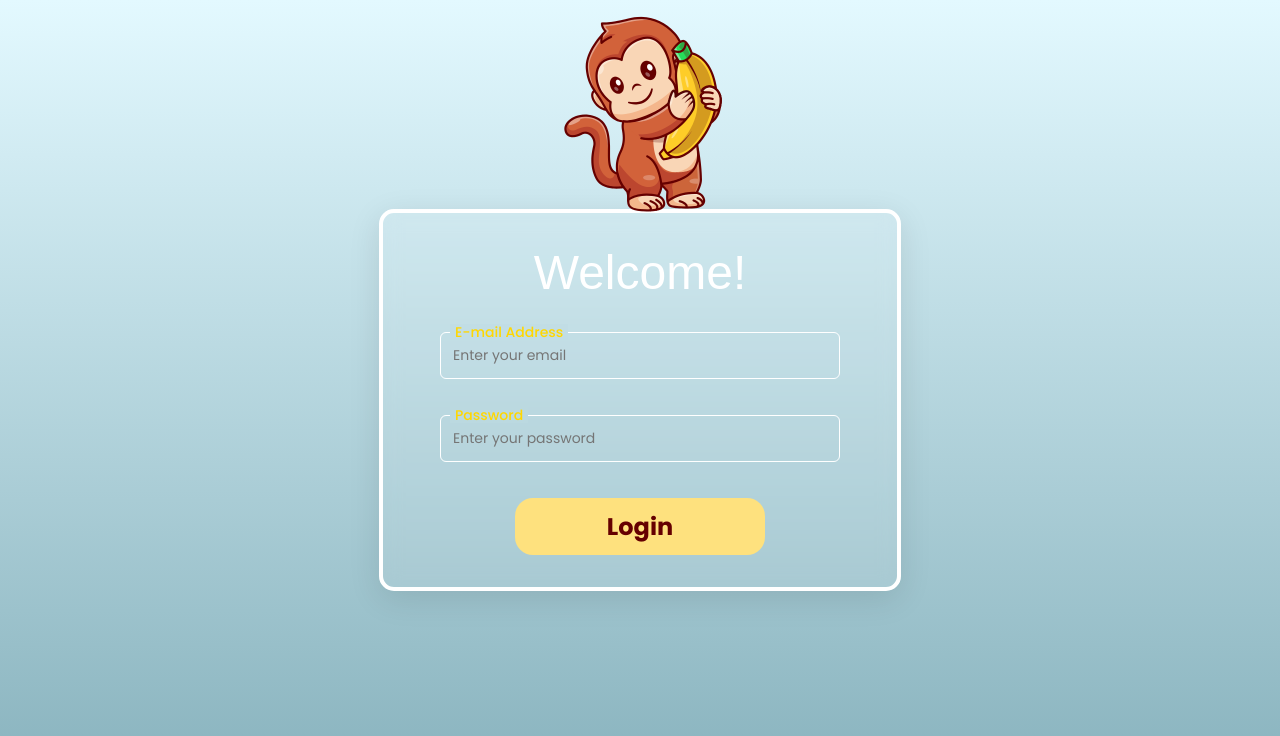
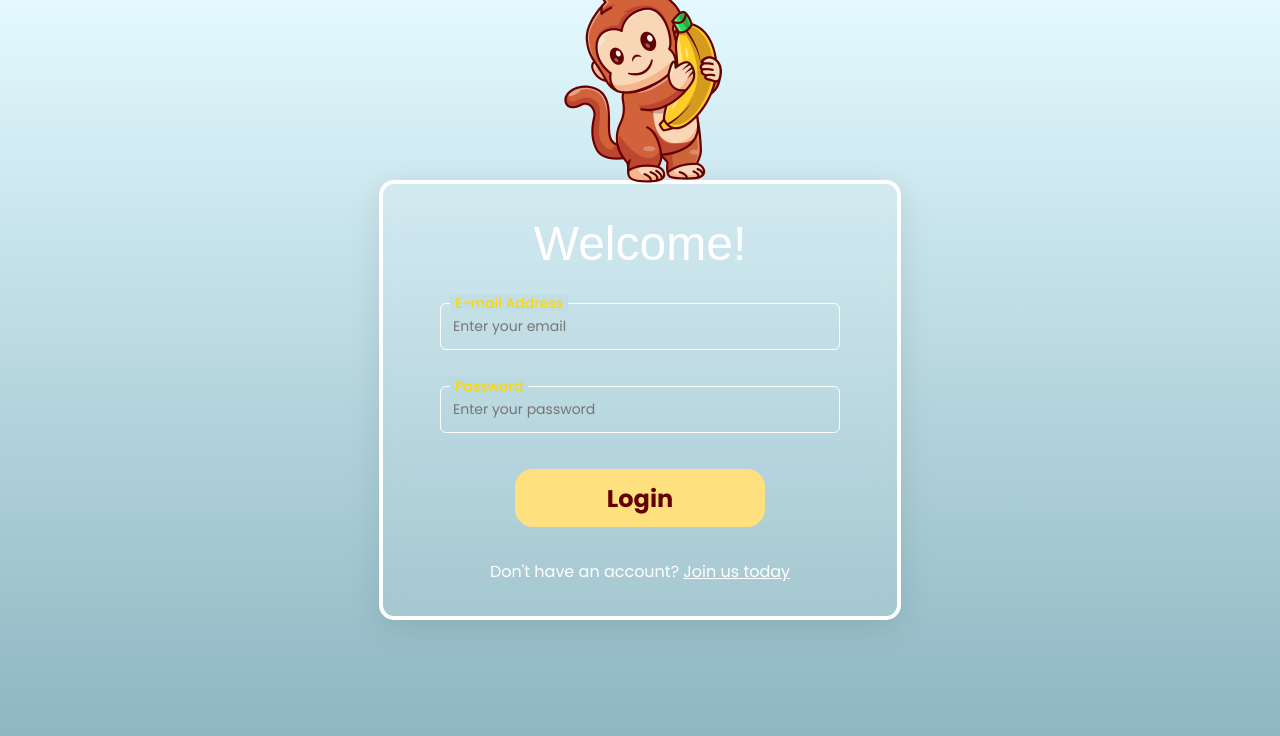
Before and after one commit to ChamikaJayarathna/Banana-Frontend, a React (Vite) app: page /login in a window 1280 px wide. Shown: the top 736 px of the page. Built offline with nearby package versions, Linux system fonts and the light colour scheme; a web font is replaced by a local one.

Commit message:
update loginpage UI V1

```diff
--- a/src/pages/LoginPage/Login.css
+++ b/src/pages/LoginPage/Login.css
@@ -98,3 +98,13 @@
 .login-btn:hover {
   transform: scale(1.05);
 }
+
+.signup-prompt{
+  margin-top: 2rem;
+  color: white;
+  font-size: 1rem;
+}
+
+.signup-link{
+  color: white;
+}
--- a/src/pages/LoginPage/Login.jsx
+++ b/src/pages/LoginPage/Login.jsx
@@ -1,6 +1,7 @@
 import React from 'react';
 import './Login.css';
 import Monkey from '../../assets/momkey02.png';
+import { Link } from 'react-router-dom';
 
 const Login = () => {
 
@@ -21,6 +22,9 @@
           </div>
           <button type='submit' className='login-btn'>Login</button>
         </form>
+        <div className="signup-prompt">
+          Don't have an account? <Link to="/signup" className='signup-link'>Join us today</Link>
+        </div>
       </div>
     </div>
     </>
```
